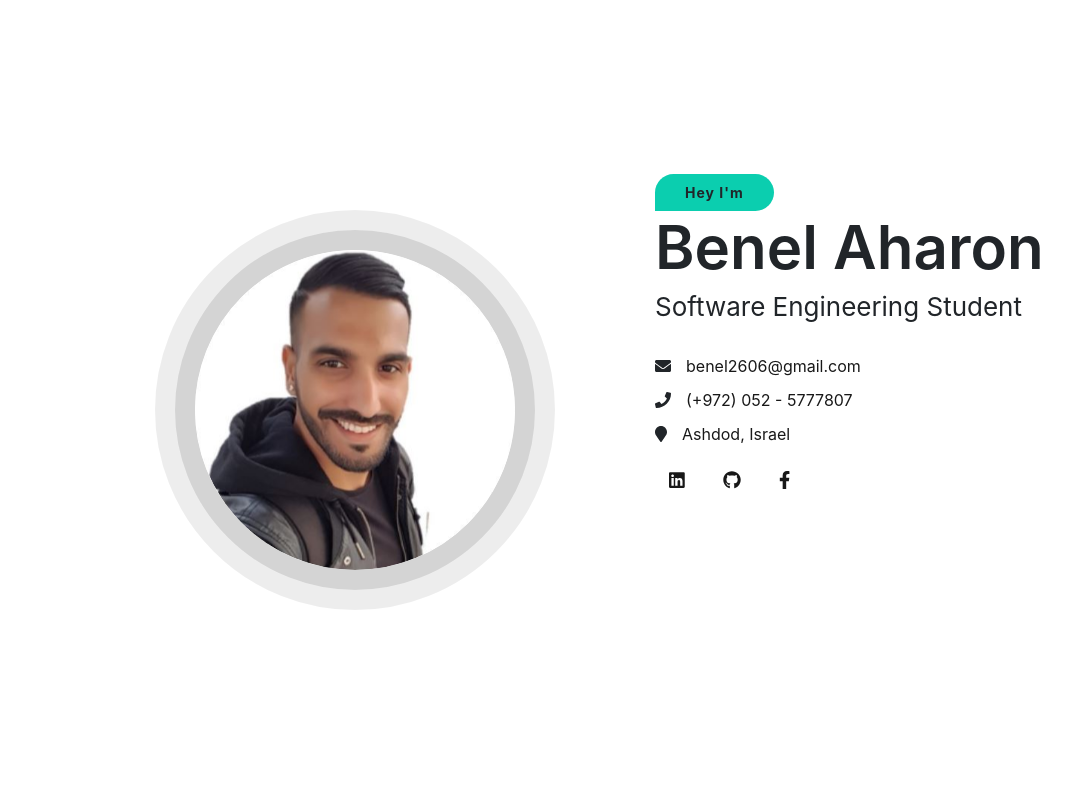
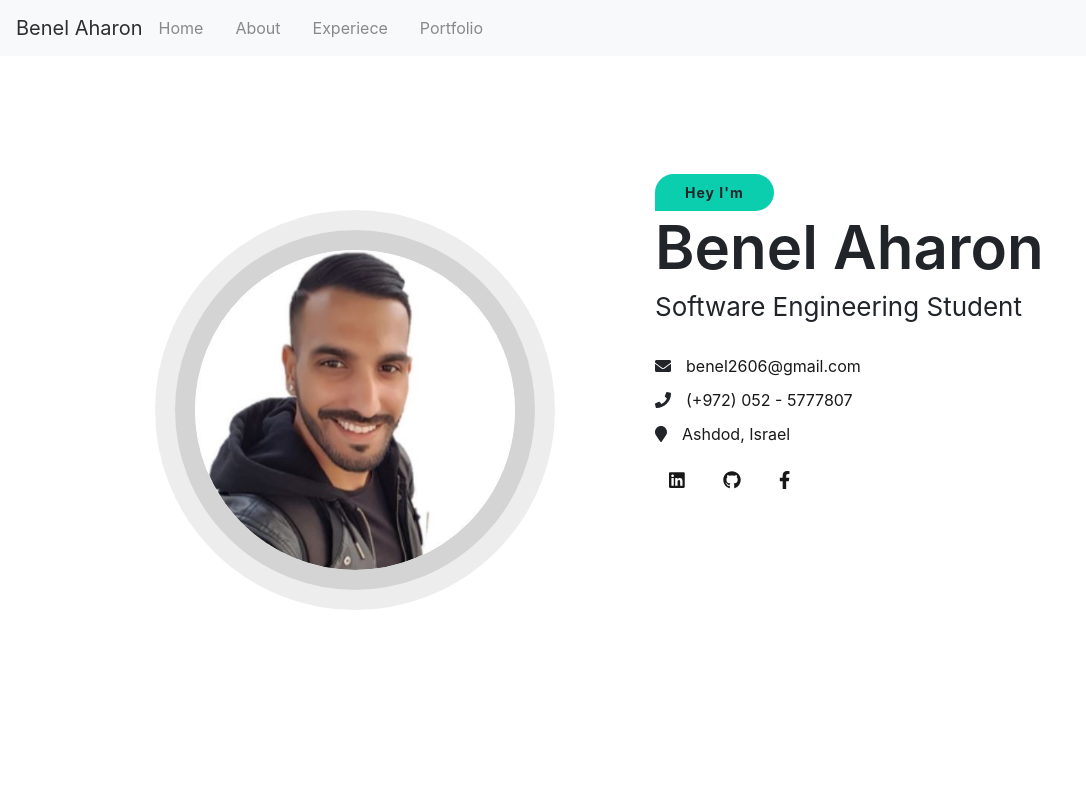
Before and after one commit to benel2606/MyPersonalSite, a React (Create React App) app: page / in a window 1280 px wide. Shown: the top 800 px of the page, without its empty margins (0-1086 px from the left). Built offline with nearby package versions, Linux system fonts and the light colour scheme.

Commit message:
added navbar and scroll

```diff
--- a/package.json
+++ b/package.json
@@ -15,7 +15,8 @@
     "react": "^16.13.1",
     "react-bootstrap": "^1.0.1",
     "react-dom": "^16.13.1",
-    "react-scripts": "3.4.1"
+    "react-scripts": "3.4.1",
+    "react-scroll": "^1.7.16"
   },
   "scripts": {
     "start": "react-scripts start",
--- a/src/components/About/AboutContainer.js
+++ b/src/components/About/AboutContainer.js
@@ -5,6 +5,7 @@ import { faDownload } from "@fortawesome/free-solid-svg-icons";
 
 const AboutContainer = () => {
   return (
+    <div className="about">
       <div className="container">
         <div className="row section-separator">
           <div className="col-sm-12 col-md-6">
@@ -54,6 +55,7 @@ const AboutContainer = () => {
           </div>
         </div>
       </div>
+    </div>
   );
 };
 
--- a/src/components/NavBar/NavBar.css
+++ b/src/components/NavBar/NavBar.css
@@ -0,0 +1,10 @@
+.mr-auto a {
+    text-decoration: none !important;
+    cursor: pointer;
+    padding: 0px;
+    background-color: transparent;
+    transition: color 0.3s ease;
+    color: rgba(0, 0, 0, .5);
+    opacity: 0.9;
+    padding-right: 4vh;
+}
--- a/src/components/NavBar/NavBar.js
+++ b/src/components/NavBar/NavBar.js
@@ -1,6 +1,42 @@
 import React from "react";
-
+import { Navbar, Nav } from "react-bootstrap";
+import { Link } from "react-scroll";
+import "./NavBar.css";
 const NavBar = () => {
-  return <div></div>;
+  return (
+    <Navbar collapseOnSelect fixed="top" expand="sm" bg="light" variant="light">
+      <Navbar.Brand href="#home">Benel Aharon</Navbar.Brand>
+      <Navbar.Toggle aria-controls="responsive-navbar-nav" />
+      <Navbar.Collapse id="responsive-navbar-nav">
+        <Nav className="mr-auto">
+          <Link to="main-info" smooth={true} duration={1000}>
+            Home
+          </Link>
+          <Link
+            activeClass="mr-auto"
+            to="about"
+            smooth={true}
+            duration={1000}
+            offset={50}>
+            About
+          </Link>
+          <Link
+            activeClass="mr-auto"
+            to="experience"
+            smooth={true}
+            duration={1000}>
+            Experiece
+          </Link>
+          <Link
+            activeClass="mr-auto"
+            to="portfolio"
+            smooth={true}
+            duration={1000}>
+            Portfolio
+          </Link>
+        </Nav>
+      </Navbar.Collapse>
+    </Navbar>
+  );
 };
 export default NavBar;
--- a/src/components/Portfolio/PortfolioBox.css
+++ b/src/components/Portfolio/PortfolioBox.css
@@ -10,6 +10,7 @@ figure img {
     position: relative;
     width: 100%;
     display: block;
+
 }
 
 figure figcaption {
@@ -24,6 +25,8 @@ figure figcaption {
     z-index: 10;
     background-color: #0bceaf;
     opacity: 0.95;
+
+
 }
 
 .grid-item figure figcaption .search-icon {
--- a/src/components/Portfolio/PortfolioContainer.js
+++ b/src/components/Portfolio/PortfolioContainer.js
@@ -6,16 +6,18 @@ import "./PortfolioContainer.css";
 const PortfolioConatainer = () => {
   const myProject = getProject();
   return (
+    <div className="portfolio">
+      <div className="container">
         <div className="row section-separator ">
           <div className="section-title col-sm-12">
             <h3>Portfolio</h3>
           </div>
-      <div className="container">
           <div className="project-gallery col-sm-12">
             <div className="portfolio row">
               {myProject.map((project, index) => {
                 return <PortfolioBox key={index} project={project} />;
               })}
+            </div>
           </div>
         </div>
       </div>
```
Also changed, not shown: src/components/Portfolio/ProjectInfo.js (+10 -0 lines), public/video-viewer.JPG (added), 1 other file (tests, documents, lock files or other folders). Lines whose indentation alone changed are shown as unchanged.
